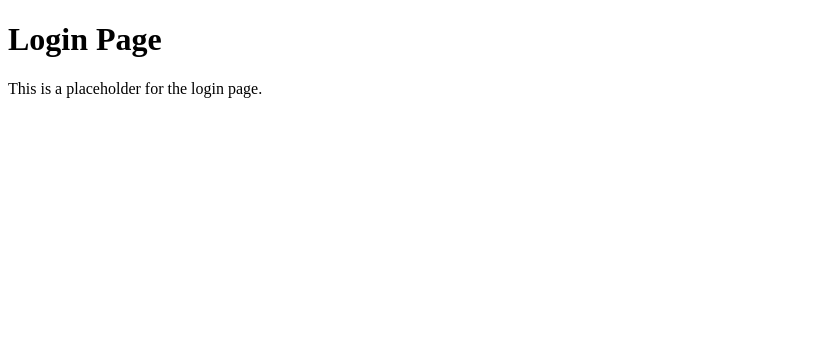
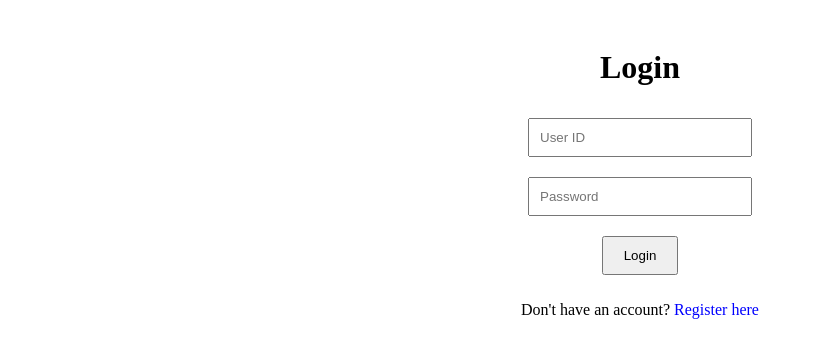
Before and after one commit to fintrack-project/financial-tracker-frontend, a React (Create React App) app: page / in a window 1280 px wide. Shown: the top 358 px of the page, without its empty margins (0-814 px from the left). Built offline with nearby package versions, Linux system fonts and the light colour scheme.

Commit message:
add login user id and password

```diff
--- a/src/App.tsx
+++ b/src/App.tsx
@@ -1,6 +1,7 @@
 import React from 'react';
 import { BrowserRouter as Router, Routes, Route } from 'react-router-dom';
 import Login from './pages/Login/Login';
+import Register from './pages/Register/Register';
 import Dashboard from './pages/Dashboard/Dashboard';
 import Holdings from './pages/Holdings/Holdings';
 import Balance from './pages/Balance/Balance';
@@ -12,6 +13,7 @@ const App: React.FC = () => {
     <Router>
       <Routes>
         <Route path="/" element={<Login />} />
+        <Route path="/register" element={<Register />} />
         <Route path="/dashboard" element={<Dashboard />} />
         <Route path="/holdings" element={<Holdings />} />
         <Route path="/balance" element={<Balance />} />
--- a/src/pages/Login/Login.tsx
+++ b/src/pages/Login/Login.tsx
@@ -1,10 +1,54 @@
-import React from 'react';
+import React, { useState } from 'react';
+import { useNavigate } from 'react-router-dom';
 
 const Login: React.FC = () => {
+  const [userId, setUserId] = useState('');
+  const [password, setPassword] = useState('');
+  const navigate = useNavigate();
+
+  const handleLogin = () => {
+    // For now, allow login with any user ID and password
+    if (userId && password) {
+      console.log('User logged in:', { userId, password });
+      navigate('/dashboard'); // Redirect to the dashboard
+    } else {
+      alert('Please enter both user ID and password.');
+    }
+  };
+
   return (
-    <div>
-      <h1>Login Page</h1>
-      <p>This is a placeholder for the login page.</p>
+    <div style={{ textAlign: 'center', padding: '20px' }}>
+      <h1>Login</h1>
+      <div>
+        <input
+          type="text"
+          placeholder="User ID"
+          value={userId}
+          onChange={(e) => setUserId(e.target.value)}
+          style={{ margin: '10px', padding: '10px', width: '200px' }}
+        />
+      </div>
+      <div>
+        <input
+          type="password"
+          placeholder="Password"
+          value={password}
+          onChange={(e) => setPassword(e.target.value)}
+          style={{ margin: '10px', padding: '10px', width: '200px' }}
+        />
+      </div>
+      <button onClick={handleLogin} style={{ padding: '10px 20px', margin: '10px' }}>
+        Login
+      </button>
+      <p>
+        Don't have an account?{' '}
+        <span
+          style={{ color: 'blue', cursor: 'pointer' }}
+          onClick={() => navigate('/register')}
+        >
+          Register here
+        </span>
+      </p>
     </div>
   );
 };
--- a/src/pages/Register/Register.tsx
+++ b/src/pages/Register/Register.tsx
@@ -2,9 +2,9 @@ import React from 'react';
 
 const Register: React.FC = () => {
   return (
-    <div>
+    <div style={{ textAlign: 'center', padding: '20px' }}>
       <h1>Register</h1>
-      <p>Register page content goes here.</p>
+      <p>This is a placeholder for the registration page.</p>
     </div>
   );
 };
```
